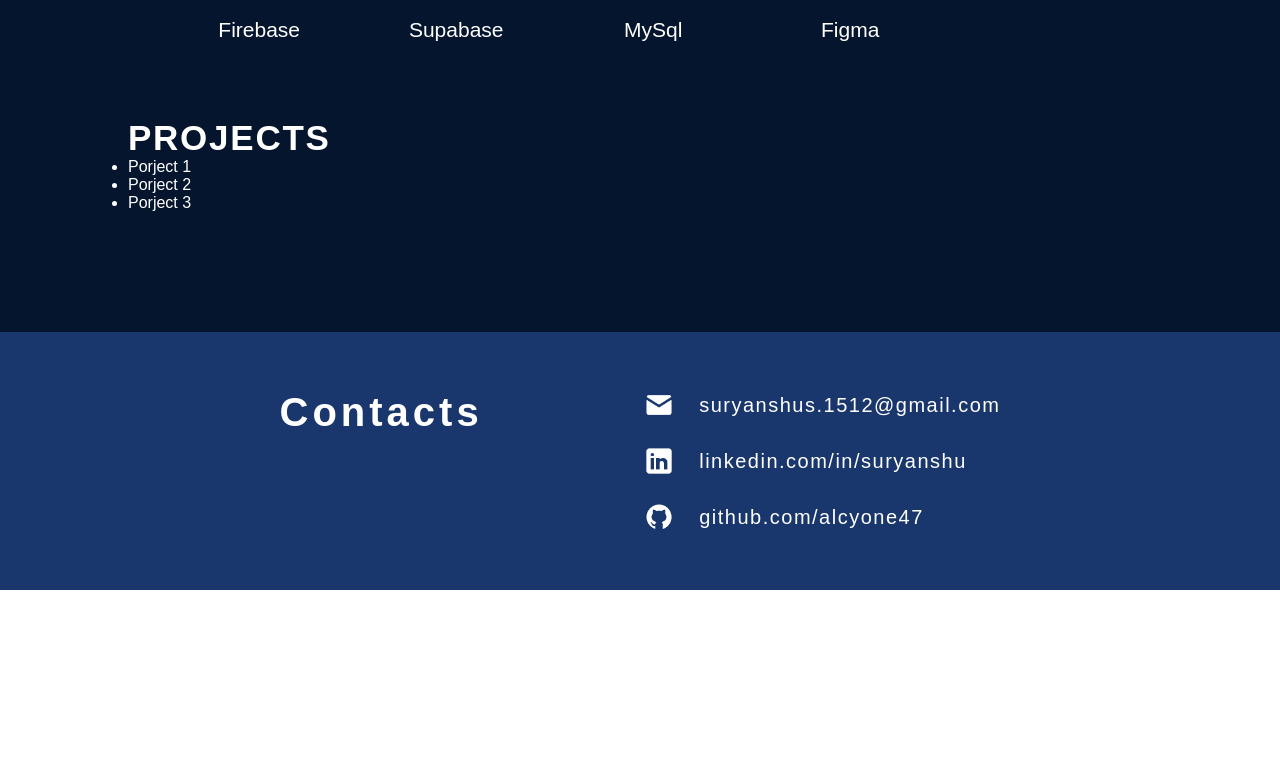
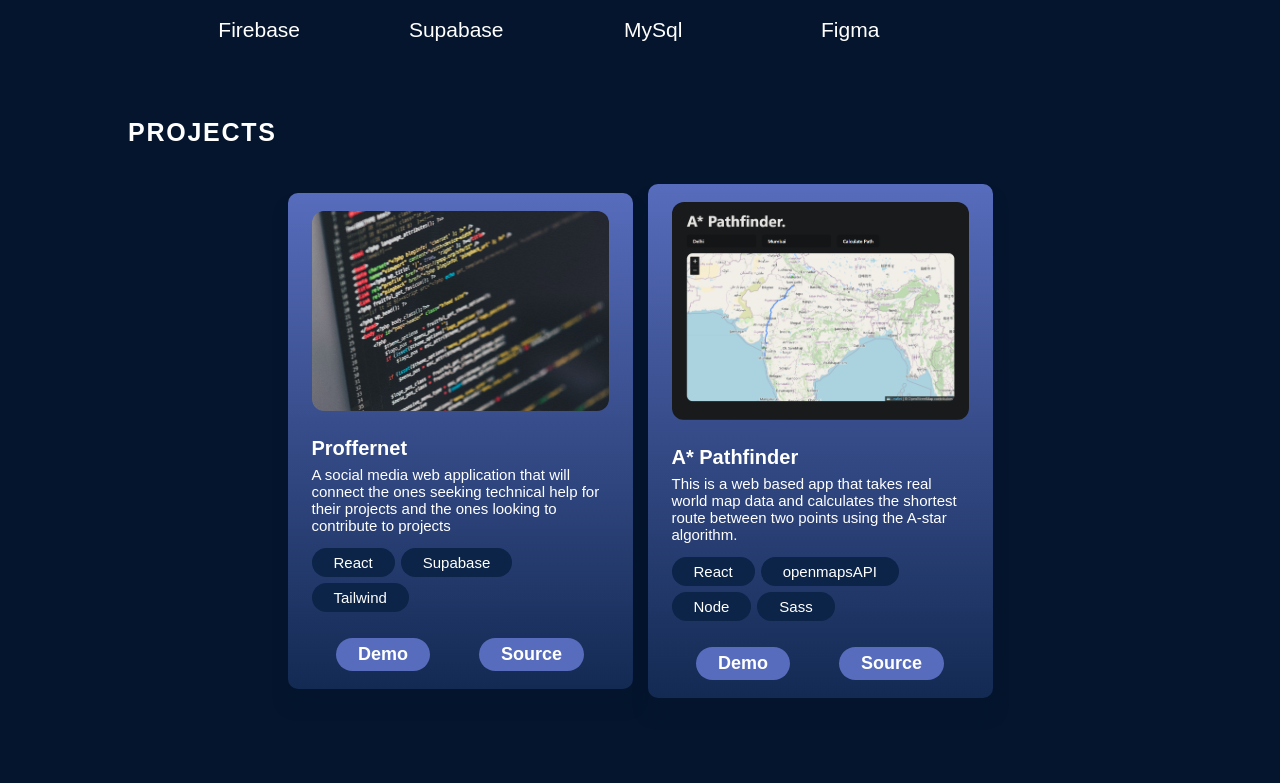
Before and after one commit to Alcyone47/Portfolio, a React (Vite) app: page / in a window 1280 px wide. Shown: the part 1657-2440 px from the top of the page. Before the commit the page ends 2247 px from the top, so only its background shows below. Built offline with nearby package versions, Linux system fonts and the light colour scheme.

Commit message:
updated projects component

```diff
--- /dev/null
+++ b/src/components/Projects/ProjectCard.jsx
@@ -0,0 +1,37 @@
+import React from "react";
+
+import styles from "./ProjectCard.module.css";
+import { getImageUrl } from "../../utils";
+
+export const ProjectCard = ({
+  project: { title, imageSrc, description, skills, demo, source },
+}) => {
+  return (
+    <div className={styles.container}>
+      <img
+        src={getImageUrl(imageSrc)}
+        alt={`Image of ${title}`}
+        className={styles.image}
+      />
+      <h3 className={styles.title}>{title}</h3>
+      <p className={styles.description}>{description}</p>
+      <ul className={styles.skills}>
+        {skills.map((skill, id) => {
+          return (
+            <li key={id} className={styles.skill}>
+              {skill}
+            </li>
+          );
+        })}
+      </ul>
+      <div className={styles.links}>
+        <a href={demo} className={styles.link}>
+          Demo
+        </a>
+        <a href={source} className={styles.link}>
+          Source
+        </a>
+      </div>
+    </div>
+  );
+};
--- /dev/null
+++ b/src/components/Projects/ProjectCard.module.css
@@ -0,0 +1,68 @@
+@import "../../vars.css";
+
+.container {
+  display: flex;
+  flex-direction: column;
+  border-radius: 10px;
+  background: linear-gradient(180deg, #576cbc 0%, #132a53 100%);
+  box-shadow: 0 16px 14px 0 #04152d;
+  padding: 18px 24px;
+  max-width: 345px;
+}
+
+.image {
+  margin-bottom: 26px;
+  border-radius: 12px;
+}
+
+.title {
+  font-size: 20px;
+  font-weight: 700;
+}
+
+.description {
+  margin-top: 6px;
+  font-size: 15px;
+  font-weight: 400;
+}
+
+.skills {
+  width: 100%;
+  margin-top: 14px;
+  display: flex;
+  flex-direction: row;
+  flex-wrap: wrap;
+  gap: 6px;
+  list-style: none;
+}
+
+.skill {
+  font-size: 15px;
+  font-weight: 400;
+  border-radius: 100px;
+  background: var(--color-dark);
+  padding: 6px 22px;
+}
+
+.links {
+  width: 100%;
+  margin-top: 26px;
+  display: flex;
+  justify-content: space-around;
+}
+
+.link {
+  text-decoration: none;
+  color: var(--color-text);
+  font-size: 18px;
+  font-weight: 600;
+  border-radius: 100px;
+  background: var(--color-primary);
+  padding: 6px 22px;
+  transition: all 0.2s ease-in-out;
+}
+
+.link:hover{
+  transform: scale(1.05);
+  transition: all 0.1s ease-in-out;
+}
--- a/src/components/Projects/Projects.jsx
+++ b/src/components/Projects/Projects.jsx
@@ -1,16 +1,19 @@
 import React from "react";
 
-import styles from "./Projects.module.css"
+import styles from "./Projects.module.css";
+
+import projects from "../../data/projects.json";
+import { ProjectCard } from "./ProjectCard";
 
 export const Projects = () => {
   return (
     <section className={styles.container} id="projects">
       <h2 className={styles.title}>Projects</h2>
-      <ul className="projects">
-        <li>Porject 1</li>
-        <li>Porject 2</li>
-        <li>Porject 3</li>
-      </ul>
+      <div className={styles.projects}>
+        {projects.map((project, id) => {
+          return <ProjectCard key={id} project={project} />;
+        })}
+      </div>
     </section>
   );
 };
--- a/src/components/Projects/Projects.module.css
+++ b/src/components/Projects/Projects.module.css
@@ -8,7 +8,7 @@
 }
 
 .title {
-  font-size: 35px;
+  font-size: 25px;
   font-weight: 700;
   letter-spacing: 1.75px;
   text-transform: uppercase;
--- a/src/data/projects.json
+++ b/src/data/projects.json
@@ -2,25 +2,17 @@
   {
     "title": "Proffernet",
     "imageSrc": "projects/project.png",
-    "description": "",
+    "description": "A social media web application that will connect the ones seeking technical help for their projects and the ones looking to contribute to projects",
     "skills": ["React", "Supabase", "Tailwind"],
     "demo": "https://www.example.com",
-    "source": "https://www.github.com"
+    "source": "https://github.com/Alcyone47/Demo1/tree/main/proffernet"
   },
   {
     "title": "A* Pathfinder",
-    "imageSrc": "projects/project.png",
+    "imageSrc": "projects/a-star.png",
     "description": "This is a web based app that takes real world map data and calculates the shortest route between two points using the A-star algorithm.",
-    "skills": ["React", "Express", "Node", "Sass"],
-    "demo": "https://www.example.com",
-    "source": "https://www.github.com"
-  },
-  {
-    "title": "Project C",
-    "imageSrc": "projects/project.png",
-    "description": "This is a project made to learn the latest languages by building an app.",
-    "skills": ["React", "Express", "Node"],
-    "demo": "https://www.example.com",
-    "source": "https://www.github.com"
+    "skills": ["React", "openmapsAPI", "Node", "Sass"],
+    "demo": "https://a-star-pathfinder-suj5.vercel.app/",
+    "source": "https://github.com/Alcyone47/A-star-pathfinder/tree/main/Pathfinder"
   }
 ]
```
Also changed, not shown: assets/projects/a-star.png (added).
